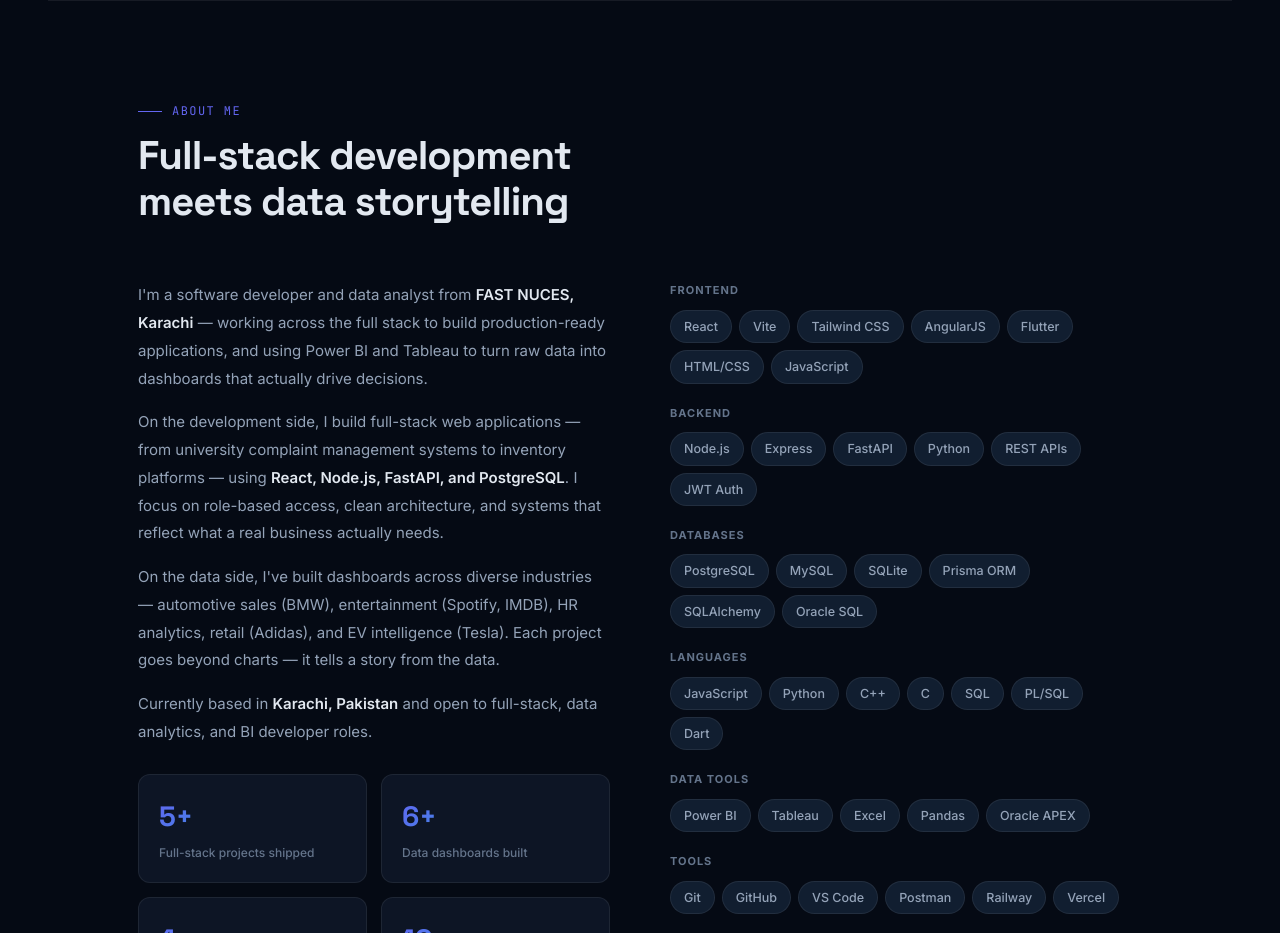
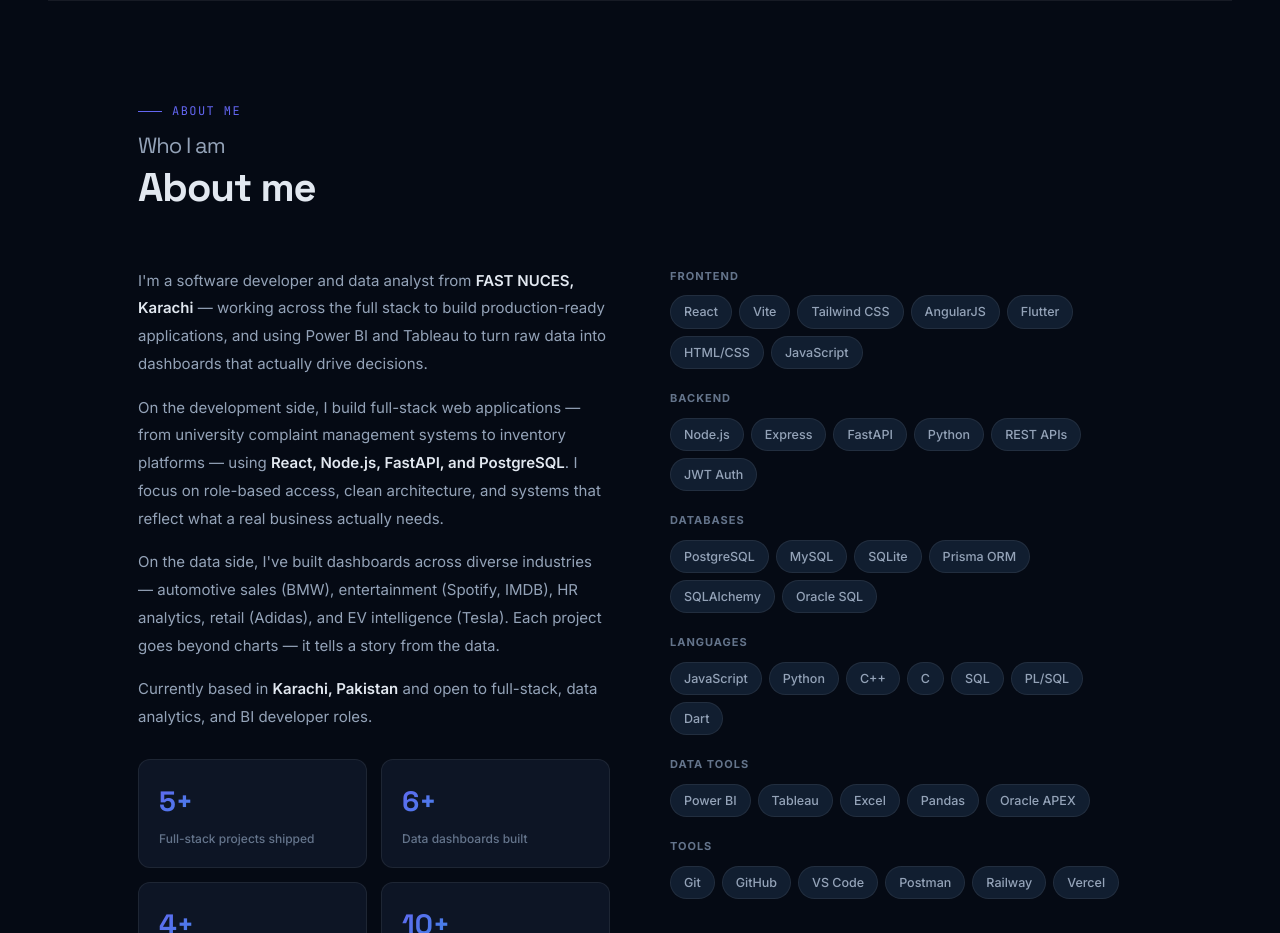
Before and after one commit to amnaatgit/Amna-Shahzad-Portfolio, a React (Vite) app: page / in a window 1280 px wide. Shown: the part 800-1733 px from the top of the page. Built offline with nearby package versions, Linux system fonts and the light colour scheme.

Commit message:
Update section title in App component

```diff
--- a/src/App.jsx
+++ b/src/App.jsx
@@ -222,7 +222,10 @@ function About() {
     <section className="section" id="about">
       <FadeUp>
         <div className="section-label">About me</div>
-        <h2 className="section-title">Full-stack development<br/>meets data storytelling</h2>
+        <h2 className="section-title">
+            <span style={{display:'block',color:'var(--text2)',fontSize:'55%',fontWeight:400,marginBottom:6}}>Who I am </span>
+            <span className="name-grad">About me</span>
+          </h2>
       </FadeUp>
       <div className="about-grid">
         <FadeUp delay={100}>
```
